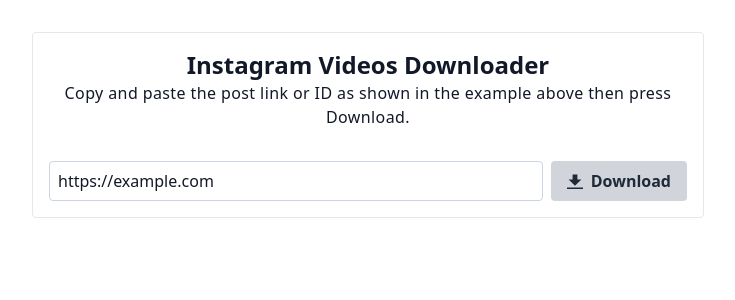
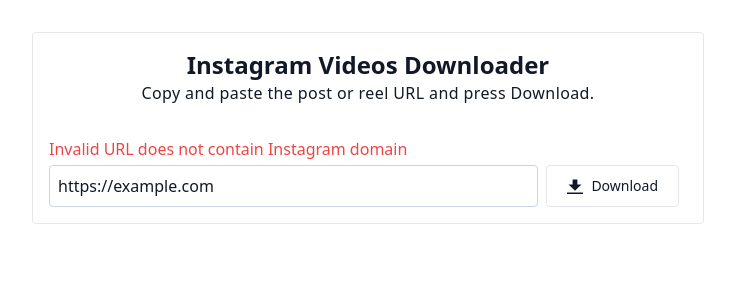
Before and after one commit to riad-azz/instagram-video-downloader, a Next.js app: page / in a window 1280 px wide. Both pictures are taken after typing "https://example.com" into the empty fields and a click on the button "Download". Shown: the top 300 px of the page, without its empty margins (272-1007 px from the left). Built offline with nearby package versions, Linux system fonts and the light colour scheme.

Commit message:
Update Downloader now fully functional

```diff
--- a/app/api/post/route.ts
+++ b/app/api/post/route.ts
@@ -1,5 +1,10 @@
 import { NextResponse } from "next/server";
-import { getPostID, fetchPostJson, formatResponse } from "./utils";
+import {
+  getPostID,
+  fetchPostJson,
+  formatResponse,
+  formatFirstVideo,
+} from "./utils";
 
 export async function GET(request: Request) {
   const { searchParams } = new URL(request.url);
@@ -49,9 +54,9 @@
 
   try {
     const json = await fetchPostJson(postID);
-    const response = formatResponse(postID, json);
+    const response = formatFirstVideo(postID, json);
 
-    return NextResponse.redirect(response.videos[0].url);
+    return NextResponse.json(response);
   } catch (error: any) {
     return NextResponse.json({ error: error.message }, { status: 400 });
   }
--- a/app/api/post/utils.ts
+++ b/app/api/post/utils.ts
@@ -21,7 +21,7 @@
   const formattedVideoList = [];
 
   if (videoList.length === 0) {
-    throw Error("This post does not have any videos");
+    throw Error("This post does not contain any videos");
   }
 
   for (let video of videoList) {
@@ -33,6 +33,27 @@
     id: postID,
     username: username,
     videos: formattedVideoList,
+  };
+
+  return result;
+};
+
+export const formatFirstVideo = (postID: string, json: any) => {
+  const videoList = json.video;
+
+  if (videoList.length === 0) {
+    throw Error("This post does not contain any videos");
+  }
+
+  const username = json.author.identifier.value;
+  const filename = `${username}_${postID}_instagram.mp4`;
+
+  const video = videoList.at(0);
+  const downloadUrl = video.contentUrl;
+
+  const result = {
+    filename: filename,
+    downloadUrl: downloadUrl,
   };
 
   return result;
@@ -58,8 +79,6 @@
   const reelRegex =
     /^https:\/\/(?:www\.)?instagram\.com\/reel\/([a-zA-Z0-9_-]+)\/?$/;
 
-  console.log(postRegex.test(postUrl));
-  console.log(reelRegex.test(postUrl));
   if (!postRegex.test(postUrl) && !reelRegex.test(postUrl)) {
     const error = new Error("URL does not match Instagram post or reel");
     throw error;
@@ -71,7 +90,5 @@
     throw error;
   }
 
-  console.log(postID);
-
   return postID;
 };
--- a/app/components/InstagramForm.tsx
+++ b/app/components/InstagramForm.tsx
@@ -1,31 +1,129 @@
 "use client";
-import React, { useState } from "react";
+import React, { useState, FormEvent } from "react";
+import { createPortal } from "react-dom";
 
 const InstagramForm = () => {
-  const [url, setUrl] = useState("");
+  const [postUrl, setPostUrl] = useState("");
+  const [errorMsg, setErrorMsg] = useState("");
+  const [loading, setLoading] = useState(false);
 
-  function handleSubmit(e: any) {
+  async function downloadVideo(downloadUrl: string, filename: string) {
+    await fetch(downloadUrl)
+      .then((response) => response.blob())
+      .then((blob) => {
+        const blobUrl = URL.createObjectURL(blob);
+        const a = document.createElement("a");
+        a.href = blobUrl;
+        a.download = filename;
+        document.body.appendChild(a);
+        a.click();
+        a.remove();
+      });
+    // Reset error message
+    setErrorMsg("");
+  }
+
+  async function fetchVideo() {
+    if (!postUrl) {
+      return setErrorMsg("Instagram URL was not provided");
+    }
+
+    if (!postUrl.includes("instagram.com")) {
+      return setErrorMsg("Invalid URL does not contain Instagram domain");
+    }
+
+    if (!postUrl.startsWith("https://")) {
+      return setErrorMsg(
+        'Invalid URL it should start with "https://www.instagram.com..."'
+      );
+    }
+
+    const postRegex =
+      /^https:\/\/(?:www\.)?instagram\.com\/p\/([a-zA-Z0-9_-]+)\/?$/;
+
+    const reelRegex =
+      /^https:\/\/(?:www\.)?instagram\.com\/reel\/([a-zA-Z0-9_-]+)\/?$/;
+
+    if (!postRegex.test(postUrl) && !reelRegex.test(postUrl)) {
+      return setErrorMsg("URL does not match Instagram post or reel");
+    }
+
+    try {
+      const response = await fetch(`/api/post?url=${postUrl}`, {
+        method: "POST",
+      });
+
+      const contentType = response.headers.get("content-type");
+      if (contentType && contentType.includes("application/json")) {
+        const data = await response.json();
+        if (data.error) return setErrorMsg(data.error);
+        const downloadUrl = data.downloadUrl;
+        const filename = data.filename;
+        await downloadVideo(downloadUrl, filename);
+      } else {
+        return setErrorMsg("Internal server error");
+      }
+    } catch (error) {
+      console.error(error);
+      return setErrorMsg("Something went wrong take a guess!!");
+    }
+  }
+
+  async function handleSubmit(e: FormEvent) {
     e.preventDefault();
-    //TODO: FINISH ADDING DOWNLOAD FUNCTIONALITY
+    setLoading(true);
+    setErrorMsg("");
+
+    try {
+      await fetchVideo();
+    } catch (error) {
+      console.error(error);
+      return setErrorMsg("Something went wrong take a guess!!");
+    }
+
+    setLoading(false);
   }
 
   return (
-    <form
-      method="POST"
-      action="/api/post"
-      className="flex gap-2"
-      onSubmit={handleSubmit}
-    >
+    <>
+      {errorMsg && <div className="text-red-500 mb-1">{errorMsg}</div>}
+      <form className="flex gap-2" onSubmit={handleSubmit}>
         <input
           type="url"
-        value={url}
-        onChange={(e) => setUrl(e.target.value)}
-        placeholder="e.g. www.instagram.com/p/CGh4a0iASGS"
+          value={postUrl}
+          onChange={(e) => setPostUrl(e.target.value)}
+          placeholder="e.g. https://www.instagram.com/p/CGh4a0iASGS"
           className="w-full px-2 py-1 border border-slate-300 outline-none rounded"
         />
+        {loading ? (
+          <button
+            disabled
+            type="button"
+            className="py-2.5 px-5 mr-2 text-sm font-medium text-gray-900 bg-white rounded border border-gray-200 hover:bg-gray-100 hover:text-blue-700 focus:z-10 focus:ring-4 focus:outline-none focus:ring-blue-700 focus:text-blue-700 inline-flex items-center"
+          >
+            <svg
+              aria-hidden="true"
+              role="status"
+              className="inline w-4 h-4 mr-3 text-gray-200 animate-spin"
+              viewBox="0 0 100 101"
+              fill="none"
+              xmlns="http://www.w3.org/2000/svg"
+            >
+              <path
+                d="M100 50.5908C100 78.2051 77.6142 100.591 50 100.591C22.3858 100.591 0 78.2051 0 50.5908C0 22.9766 22.3858 0.59082 50 0.59082C77.6142 0.59082 100 22.9766 100 50.5908ZM9.08144 50.5908C9.08144 73.1895 27.4013 91.5094 50 91.5094C72.5987 91.5094 90.9186 73.1895 90.9186 50.5908C90.9186 27.9921 72.5987 9.67226 50 9.67226C27.4013 9.67226 9.08144 27.9921 9.08144 50.5908Z"
+                fill="currentColor"
+              />
+              <path
+                d="M93.9676 39.0409C96.393 38.4038 97.8624 35.9116 97.0079 33.5539C95.2932 28.8227 92.871 24.3692 89.8167 20.348C85.8452 15.1192 80.8826 10.7238 75.2124 7.41289C69.5422 4.10194 63.2754 1.94025 56.7698 1.05124C51.7666 0.367541 46.6976 0.446843 41.7345 1.27873C39.2613 1.69328 37.813 4.19778 38.4501 6.62326C39.0873 9.04874 41.5694 10.4717 44.0505 10.1071C47.8511 9.54855 51.7191 9.52689 55.5402 10.0491C60.8642 10.7766 65.9928 12.5457 70.6331 15.2552C75.2735 17.9648 79.3347 21.5619 82.5849 25.841C84.9175 28.9121 86.7997 32.2913 88.1811 35.8758C89.083 38.2158 91.5421 39.6781 93.9676 39.0409Z"
+                fill="#1C64F2"
+              />
+            </svg>
+            Fetching...
+          </button>
+        ) : (
           <button
             type="submit"
-        className="bg-gray-300 hover:bg-gray-400 text-gray-800 font-bold py-2 px-4 rounded inline-flex items-center"
+            className="py-2.5 px-5 mr-2 text-sm font-medium text-gray-900 bg-white rounded border border-gray-200 hover:bg-gray-100 hover:text-blue-700 focus:z-10 focus:ring-4 focus:outline-none focus:ring-blue-700 focus:text-blue-700 inline-flex items-center"
           >
             <svg
               className="fill-current w-4 h-4 mr-2"
@@ -36,7 +134,9 @@
             </svg>
             <span>Download</span>
           </button>
+        )}
       </form>
+    </>
   );
 };
 
--- a/app/page.tsx
+++ b/app/page.tsx
@@ -8,8 +8,7 @@
           Instagram Videos Downloader
         </h1>
         <p className="tracking-wide text-center">
-          Copy and paste the post link or ID as shown in the example above then
-          press Download.
+          Copy and paste the post or reel URL and press Download.
         </p>
       </header>
       <InstagramForm />
```
Lines whose indentation alone changed are shown as unchanged.
